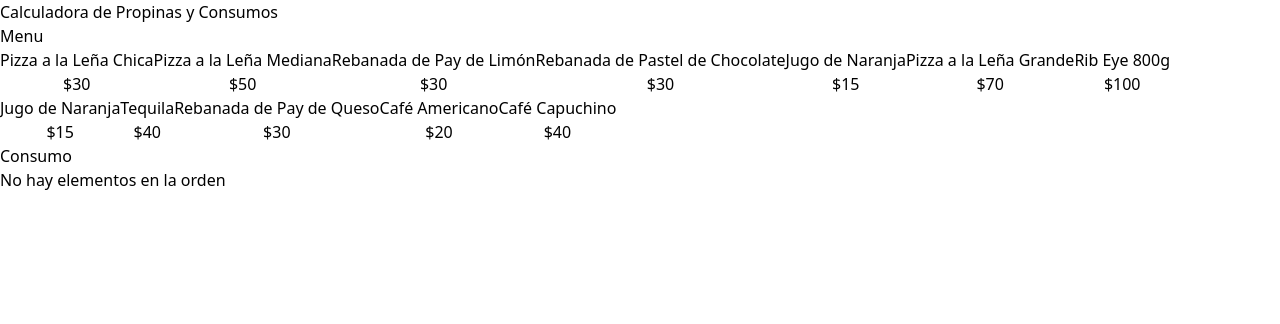
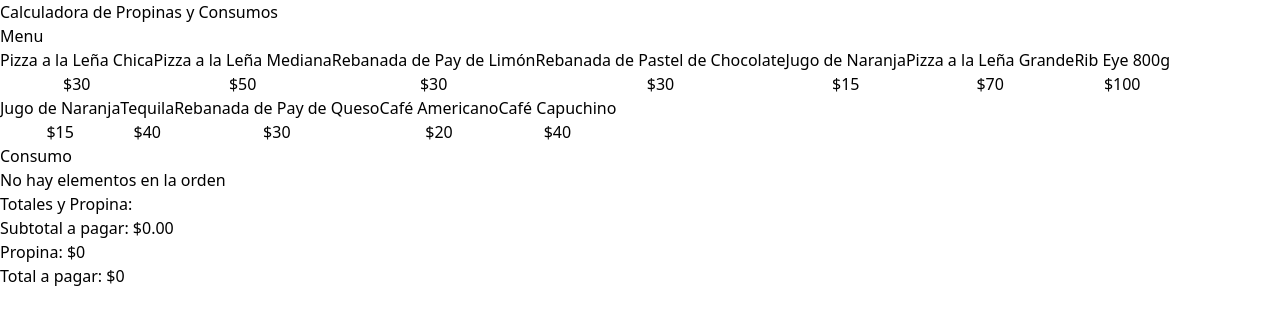
Before and after one commit to Alex200207/Calculadora-de-Propinas, a React (Vite) app: page / in a window 1280 px wide. Shown: the top 324 px of the page. Built offline with nearby package versions, Linux system fonts and the light colour scheme.

Commit message:
calculando total a pagar

```diff
--- a/src/App.tsx
+++ b/src/App.tsx
@@ -2,6 +2,7 @@
 import OrderContents from "./components/OrderContents";
 import { menuItems } from "./data/db";
 import useOrder from "./hooks/useOrder";
+import OrderTotal from "./components/OrderTotal";
 
 function App() {
 
@@ -34,6 +35,9 @@
           order={order}
           removeItems={removeItems}
            />
+           <OrderTotal
+           order={order}
+           />
         </div>
       </main>
     </>
--- /dev/null
+++ b/src/components/OrderTotal.tsx
@@ -0,0 +1,42 @@
+import { useMemo } from "react";
+import { OrderItem } from "../types";
+import { formatCurrency } from "../helpers";
+
+type OrderTotalsProps = {
+  order: OrderItem[];
+};
+
+export default function OrderTotal({ order }: OrderTotalsProps) {
+    //useMemo es un hook que nos permite memorizar un valor
+    //y solo se va a volver a calcular si las dependencias cambian
+    //en este caso la dependencia es la orden
+    //en este caso vamos a calcular el subtotal de la orden
+  const subtotalAmount = useMemo(
+    () => order.reduce((total, item) => total + item.quantity * item.price, 0),//reduce es una funcion que nos permite reducir un arreglo a un solo valor
+    //calculamos el total de la orden multiplicando la cantidad por el precio de cada item y sumandolo al total que ya teniamos
+    //reduce recibe dos parametros el primero es una funcion que recibe dos parametros el total y el item y el segundo es el valor inicial que es 0
+    [order]
+  );
+
+  return (
+    <>
+      <div className="space-y-3">
+        <h2 className="font-black text-2xl">Totales y Propina:</h2>
+        <p>
+          Subtotal a pagar: {""}
+          <span className="font-bold">{formatCurrency(subtotalAmount)}</span>
+        </p>
+
+        <p>
+          Propina: {""}
+          <span className="font-bold">$0</span>
+        </p>
+        <p>
+          Total a pagar: {""}
+          <span className="font-bold">$0</span>
+        </p>
+      </div>
+      <button></button>
+    </>
+  );
+}
--- a/src/hooks/useOrder.ts
+++ b/src/hooks/useOrder.ts
@@ -25,7 +25,7 @@
     //puedes copiarla y utlizarla en tus types vs nuna se va equivocar
     if (itemExist) {
       //identicar el elemento repetido
-      const updatedOrder = order.map(orderItem => orderItem.id === item.id?
+      const updatedOrder = order.map(orderItem => orderItem.id === item.id? //si el id es igual al item.id
        {...orderItem, quantity: orderItem.quantity + 1} : orderItem )
 
        //que hace este codigo ?? toma una copia de lo que ya haya en nuestra orden
```
